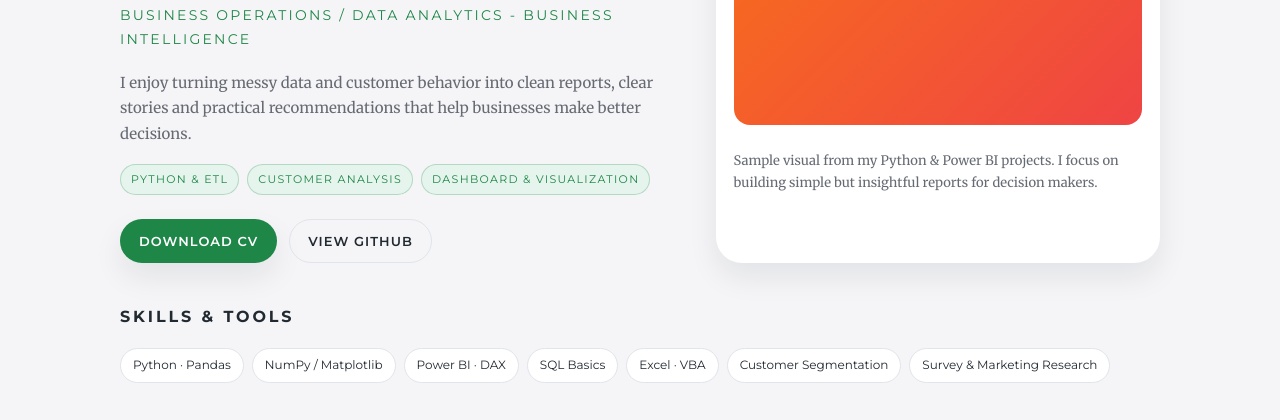
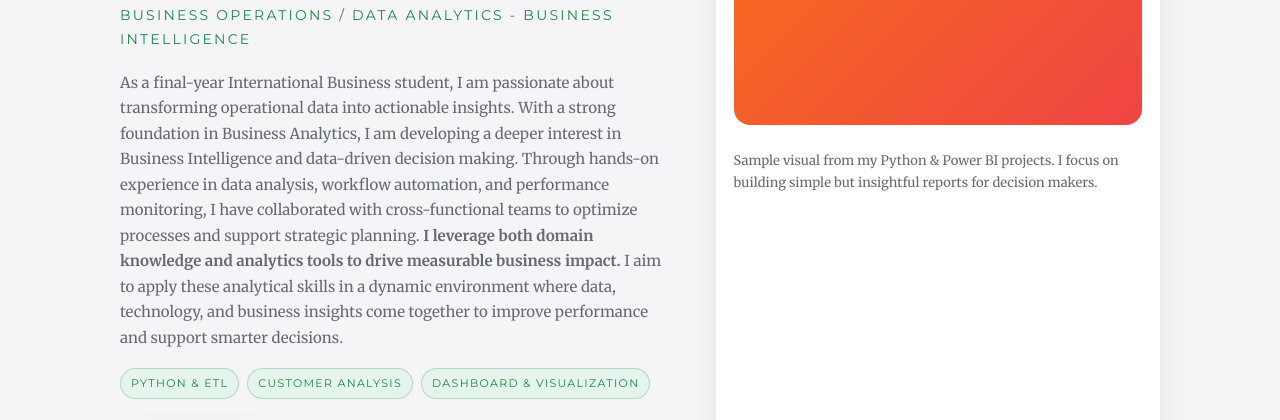
Before and after one commit to minhquan113/io, a plain HTML site: page index.html in a window 1280 px wide. Shown: the part 316-736 px from the top of the page. Drawn offline with Linux system fonts and the light colour scheme.

Commit message:
Update index.html

```diff
--- a/index.html
+++ b/index.html
@@ -513,9 +513,9 @@
                 <p class="hero-tagline">Business Operations / Data Analytics - Business Intelligence</p>
 
                 <p class="hero-text">
-                    I enjoy turning messy data and customer behavior into clean reports,
-                    clear stories and practical recommendations that help businesses make better decisions.
-                    <!-- TODO: chỉnh đoạn giới thiệu ngắn này theo style của bạn -->
+                   As a final-year International Business student, I am passionate about transforming operational data into actionable insights. With a strong foundation in Business Analytics, I am developing a deeper interest in Business Intelligence and data-driven decision making. Through hands-on experience in data analysis, workflow automation, and performance monitoring, I have collaborated with cross-functional teams to optimize processes and support strategic planning.
+    <strong>I leverage both domain knowledge and analytics tools to drive measurable business impact.</strong>
+    I aim to apply these analytical skills in a dynamic environment where data, technology, and business insights come together to improve performance and support smarter decisions.
                 </p>
 
                 <div class="hero-badges">
```
